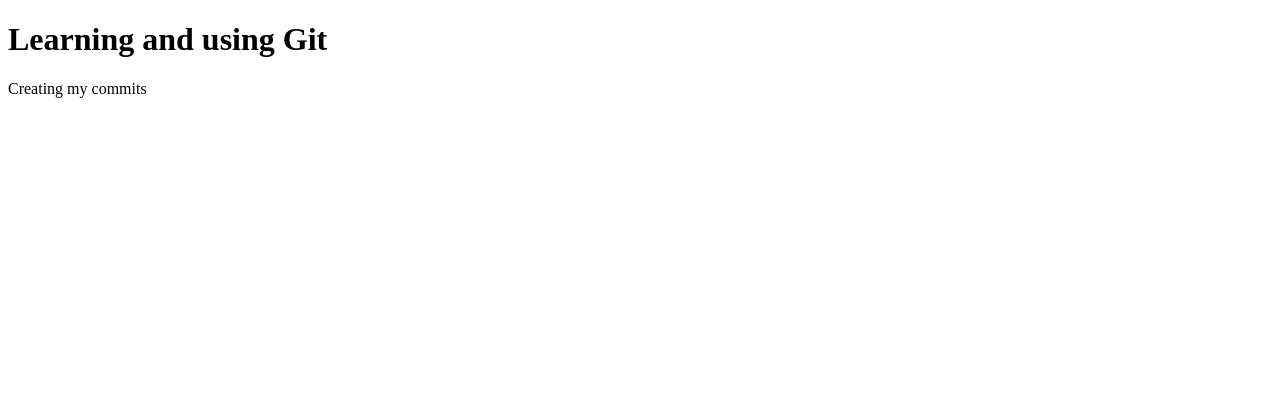
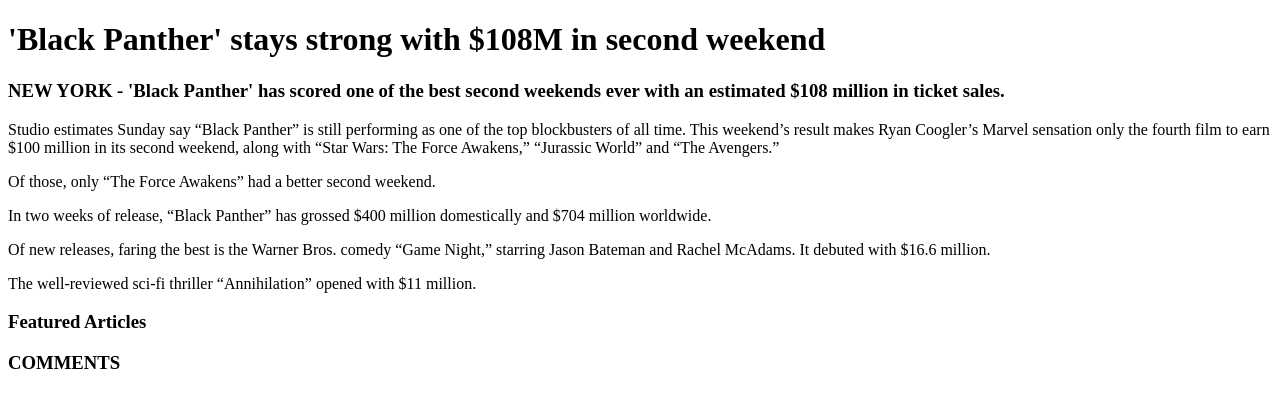
Before and after one commit to johndepatie/nodeyyc, a plain HTML site: page index.html in a window 1280 px wide. Drawn offline with Linux system fonts and the light colour scheme.

Commit message:
Exercise 2

```diff
--- a/index.html
+++ b/index.html
@@ -1,10 +1,17 @@
 <!DOCTYPE html>
- <html lang="en">
- 	<head>
- 		<title>Using Git</title>
- 	</head>
- 	<body>
- 		<h1>Learning and using Git</h1>
-		 <p>Creating my commits</p>
- 	</body>
- </html>
+<html>
+	<head>
+		<title>'Black Panter' stays strong with $108M in second weekend | Winnipeg Sun</title>
+	</head>
+	<body>
+		<h1>'Black Panther' stays strong with $108M in second weekend</h1>
+		<h3>NEW YORK - 'Black Panther' has scored one of the best second weekends ever with an estimated $108 million in ticket sales.</h3>
+		<p>Studio estimates Sunday say “Black Panther” is still performing as one of the top blockbusters of all time. This weekend’s result makes Ryan Coogler’s Marvel sensation only the fourth film to earn $100 million in its second weekend, along with “Star Wars: The Force Awakens,” “Jurassic World” and “The Avengers.”</p>
+		<p>Of those, only “The Force Awakens” had a better second weekend.</p>
+		<p>In two weeks of release, “Black Panther” has grossed $400 million domestically and $704 million worldwide.</p>
+		<p>Of new releases, faring the best is the Warner Bros. comedy “Game Night,” starring Jason Bateman and Rachel McAdams. It debuted with $16.6 million.</p>
+		<p>The well-reviewed sci-fi thriller “Annihilation” opened with $11 million.</p>
+		<h3>Featured Articles</h3>
+		<h3>COMMENTS</h3>
+	</body>
+</html>
```
